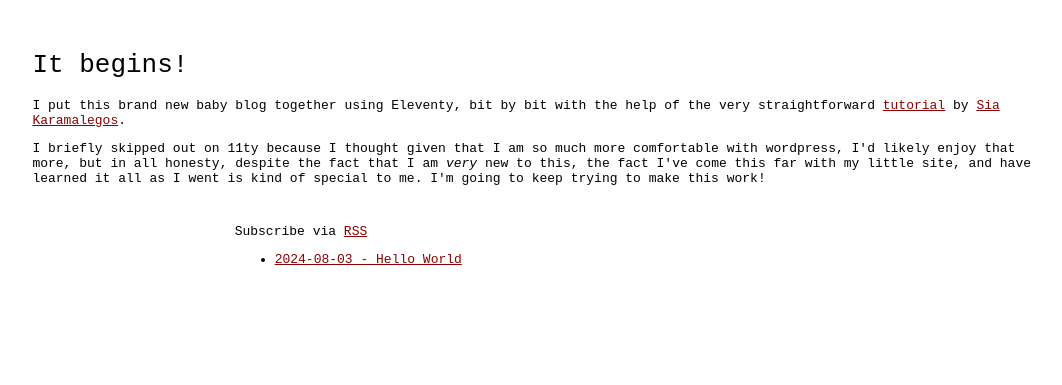
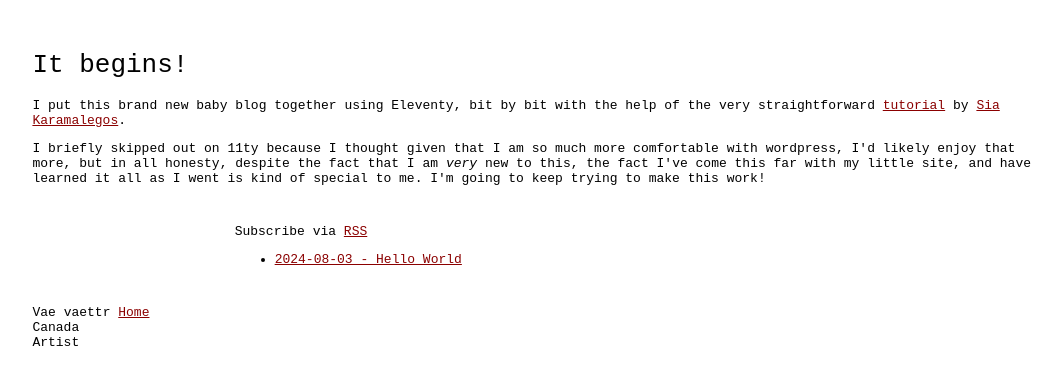
Before and after one commit to kvaettr/blog, an Eleventy site: page src/index.njk in a window 1280 px wide. Shown: the part 293-678 px from the top of the page, without its empty margins (102-1164 px from the left). Built offline with nearby package versions, Linux system fonts and the light colour scheme; Eleventy itself is replaced by a stand-in of ours; files that its build step writes are made by us from their sources.

Commit message:
Add h-card to homepage

```diff
--- a/src/index.njk
+++ b/src/index.njk
@@ -17,4 +17,12 @@ title: vaettr
     {% endfor %}
 </ul>
 </div>
+<div class="h-card">
+  <span class="p-name">Vae</span>
+  <span class="p-nickname">vaettr</span>
+  <a class="u-url" href="http://vaettr.com">Home</a>
+ <!-- <a class="u-email" href="mailto:sally@example.com">Email</a> -->
+  <div class="p-country-name">Canada</div>
+  <div class="p-category">Artist</div>
 </div>
+</div>
```
